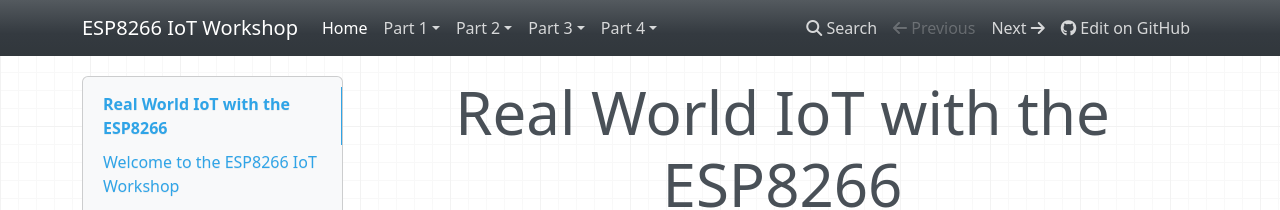
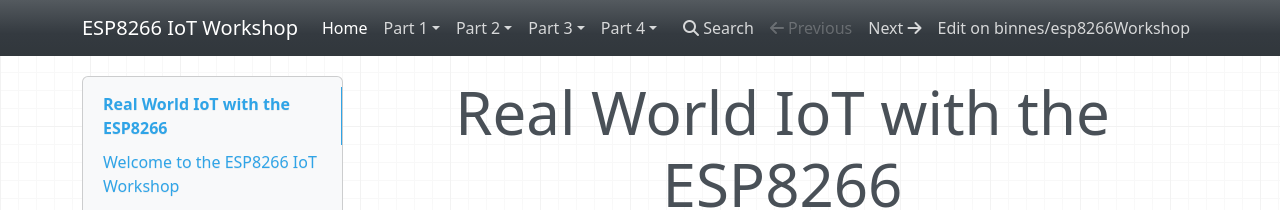
Before and after one commit to binnes/esp8266Workshop, an MkDocs documentation site: the page built from docs/index.md, in a window 1280 px wide. Shown: the top 210 px of the page. Built offline with MkDocs 1.6.1, drawn with Linux system fonts in a browser that asks for light colours; nearby versions of some CDN libraries.

Commit message:
updated doc config

```diff
--- a/mkdocs.yml
+++ b/mkdocs.yml
@@ -3,20 +3,24 @@ site_description: >-
   IoT workshop based on ESP8266, a DHT11/22 and NeoPixel RGB LED with data analysis on the IBM Cloud.
 site_url: https://binnes.github.io/esp8266Workshop/
 site_author: Brian Innes
+repo_name: binnes/esp8266Workshop
 repo_url: https://github.com/binnes/esp8266Workshop
 theme:
     name: mkdocs
 #    name: readthedocs
     nav_style: dark
     highlightjs: true
+use_directory_urls: false
 plugins:
   - search
   - with-pdf:
-      cover_subtitle: Workshop documentation from Markdown
+      cover_subtitle: using a DHT11/22 and NeoPixel RGB LED with data analysis on the IBM Cloud
 markdown_extensions:
   - attr_list
   - admonition
-  - toc
+  - toc:
+      permalink: true
+      toc_depth: 3
 extra_css:
     - css/extra.css
     - css/pdf-print.css
```
